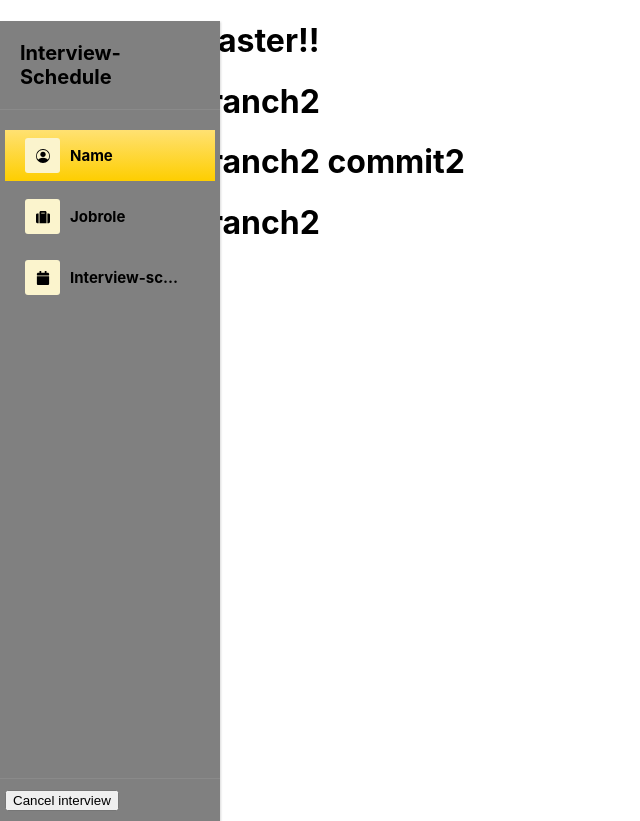
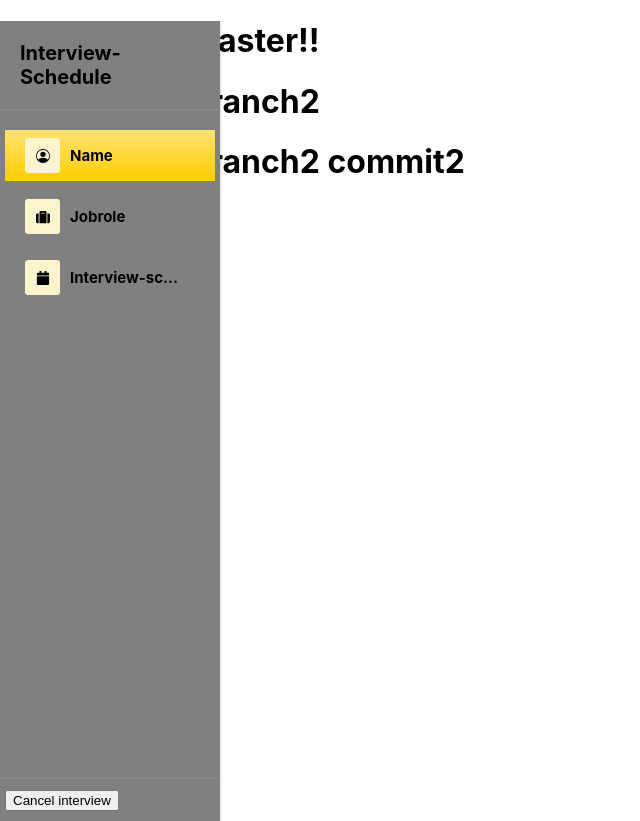
Before and after one commit to Dharanichalagere18/test-repo, a React (Create React App) app: page / in a window 1280 px wide. Shown: the whole page, without its empty margins (0-640 px from the left). Built offline with nearby package versions, Linux system fonts and the light colour scheme.

Commit message:
branch2commit3

```diff
--- a/src/App.js
+++ b/src/App.js
@@ -8,7 +8,7 @@ function App() {
         <h1>Hello World master!!</h1>
         <h1>Hello World Branch2</h1>
         <h1>Hello World Branch2 commit2</h1>
-        <h1>Hello World Branch2</h1>
+        <h1>Hello World </h1>
     </div>
   )
 }
```
